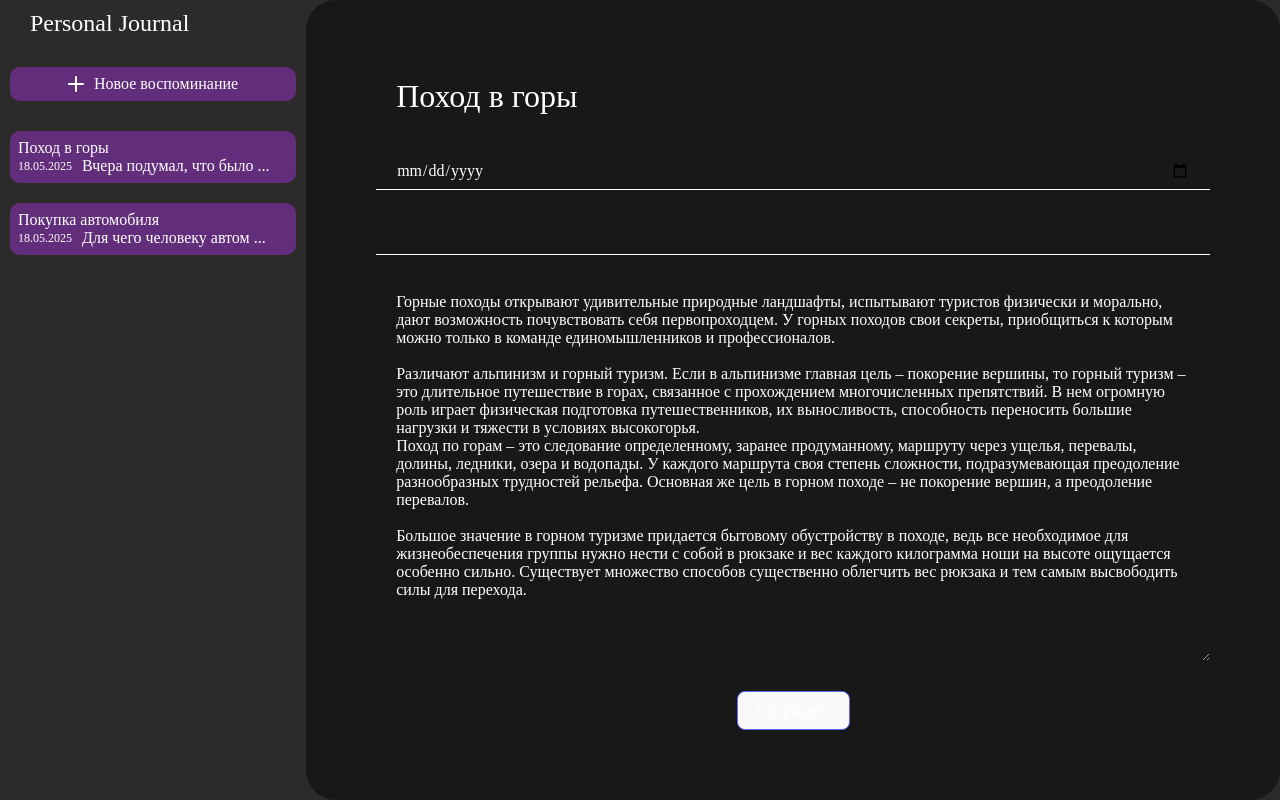
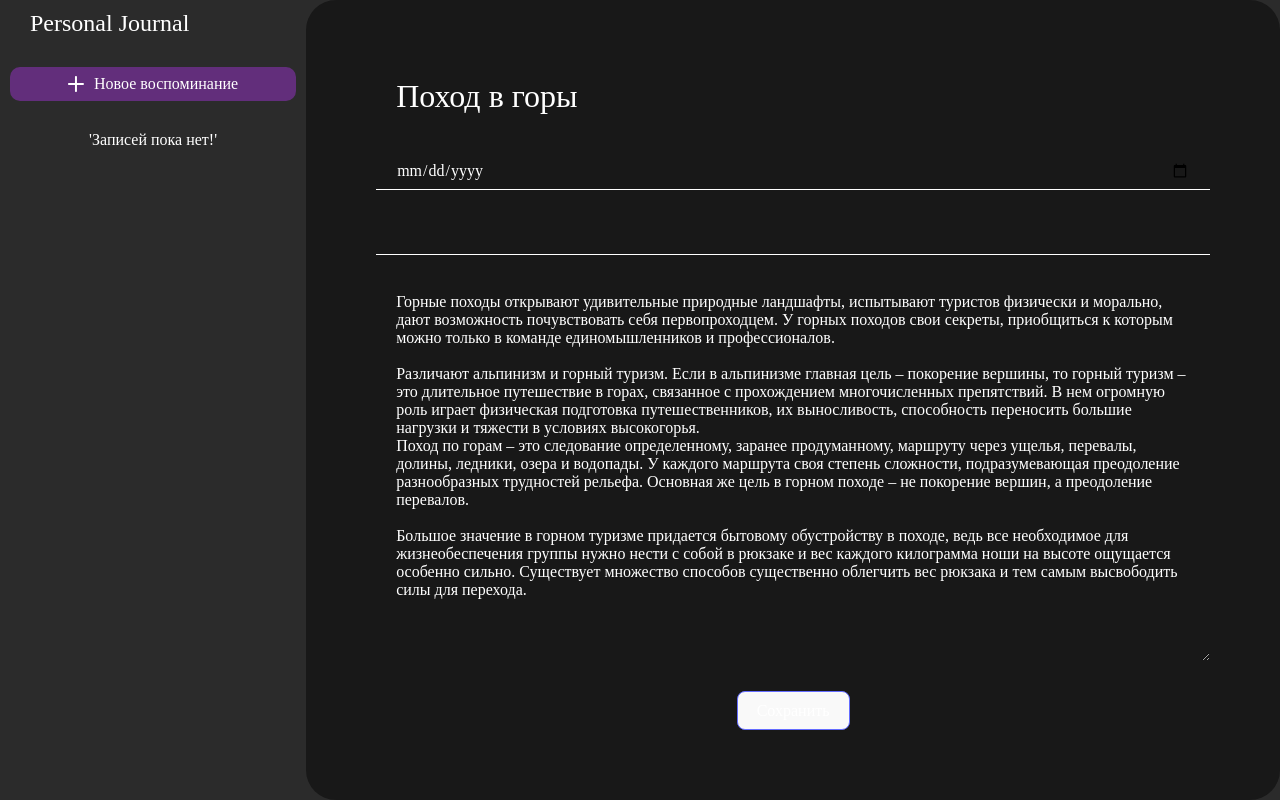
Before and after one commit to PyrtaBlog/project, a React (Vite) app: page / in a window 1280 px wide. Built offline with nearby package versions, Linux system fonts and the light colour scheme.

Commit message:
Добавлена работа с LocalStorage и использован хук useEffect для извлечения начальных данных из LocalStorage

```diff
--- a/src/App.jsx
+++ b/src/App.jsx
@@ -1,5 +1,5 @@
 import './App.css';
-import {useState} from 'react';
+import {useEffect, useState} from 'react';
 
 import {SideBar} from './layouts/SideBar/SideBar';
 import {Body} from './layouts/Body/Body';
@@ -10,21 +10,22 @@ import {FormItem} from './components/FormItem/FormItem';
 import {ListCards} from "./components/ListCards/ListCards.jsx";
 import {PlusSVG} from "./components/UI/svg/PlusSVG.jsx";
 
-const INITIAL_DATA = [{
-    id: 1,
-    title: 'Поход в горы',
-    text: 'Вчера подумал, что было ...',
-    date: new Date()
-},
-    {
-        id: 2,
-        title: 'Покупка автомобиля',
-        text: 'Для чего человеку автом ...',
-        date: new Date()
-    }];
+// const INITIAL_DATA = ;
 
 export function App() {
-    const [data, setData] = useState(INITIAL_DATA);
+
+    const [data, setData] = useState([]);
+
+    useEffect(() => {
+        const items = JSON.parse(localStorage.getItem("data"));
+        if (items) {
+            setData(items.map(item => ({
+                ...item,
+                date: new Date(item.date)
+            })));
+        }
+    }, []);
+
 
     const addFormData = (items) => {
         console.log(items);
```
